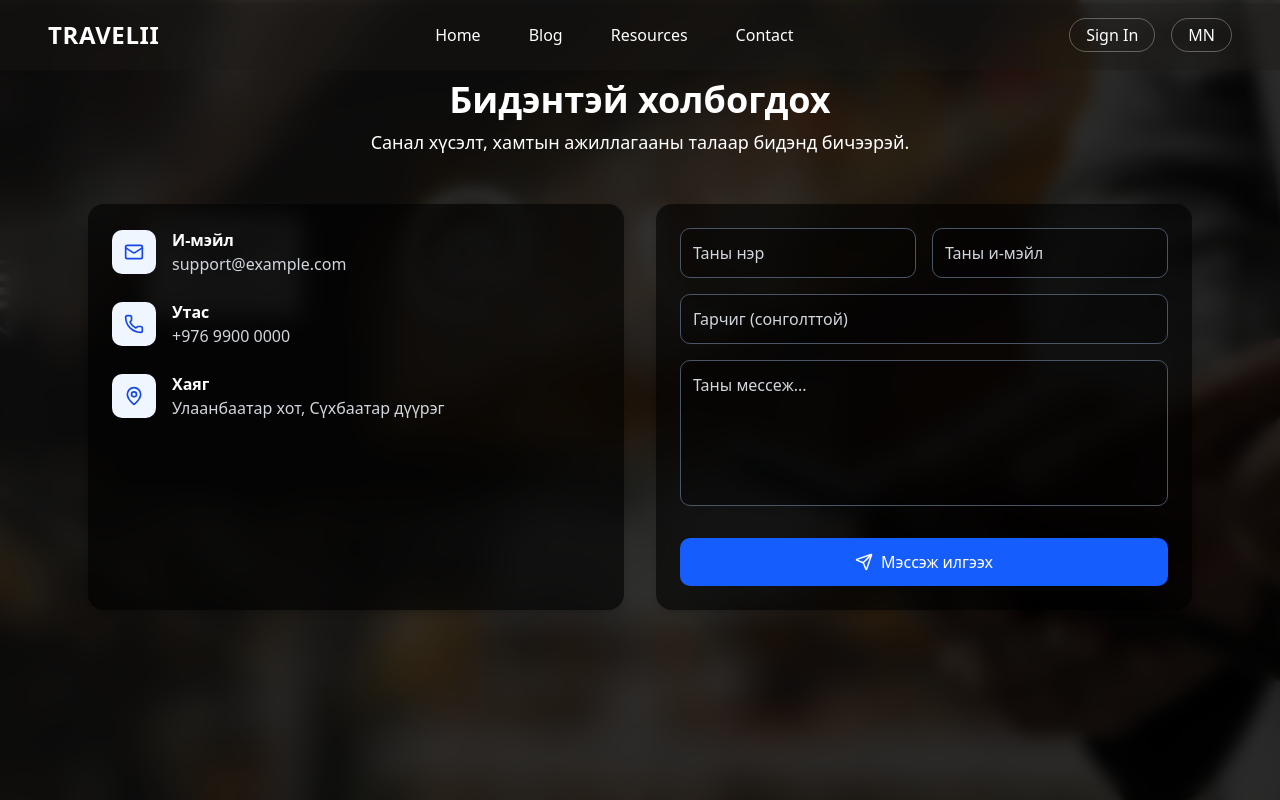
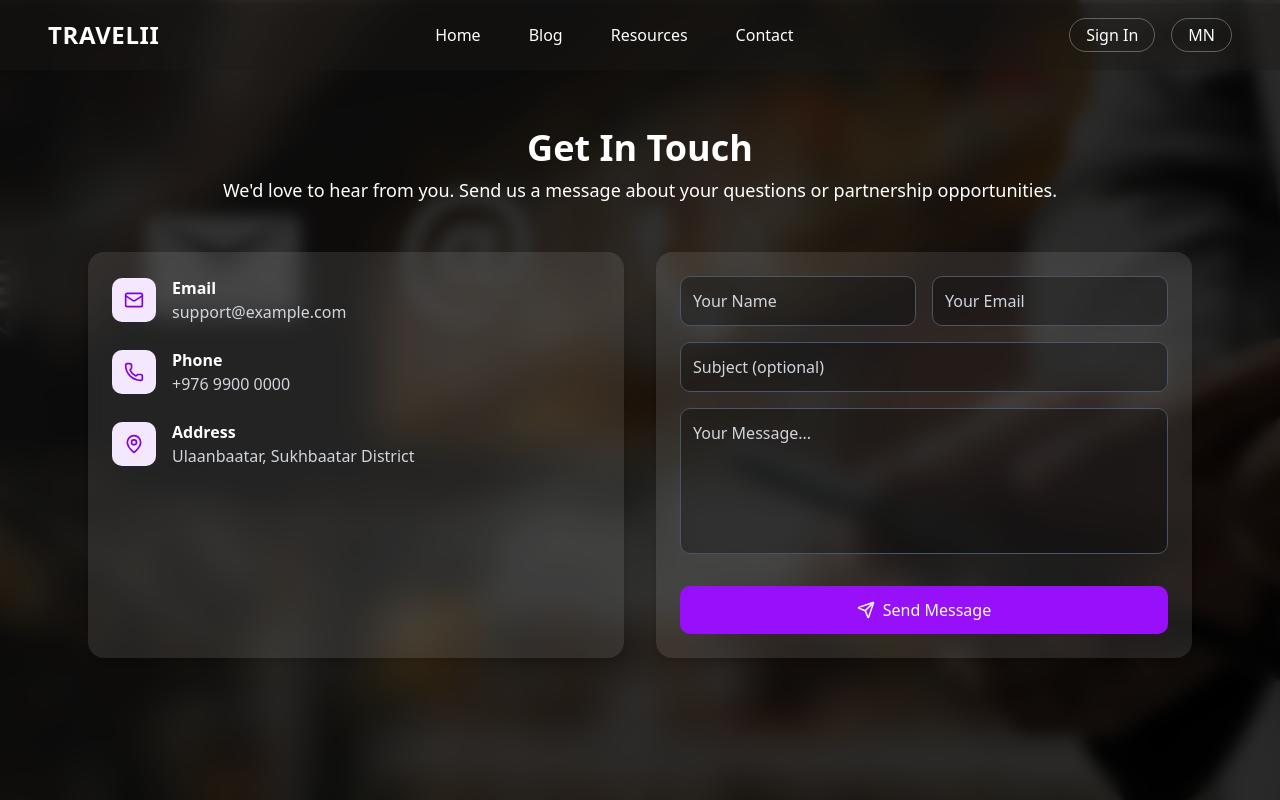
Before and after one commit to sodblor/pada-1-3-group-project-real-, a Next.js app: page /contact in a window 1280 px wide. Built offline with nearby package versions, Linux system fonts and the light colour scheme.

Commit message:
Add live translation to Contact page

```diff
--- a/app/components/Header.jsx
+++ b/app/components/Header.jsx
@@ -16,7 +16,7 @@ export default function Header() {
         <Link href="/">{t.home}</Link>
         <Link href="/blog">{t.blog}</Link>
         <Link href="/travelresource">{t.resources}</Link>
-        <Link href="/contact">{t.contact}</Link>
+  <Link href="/contact">{t.contactLabel}</Link> {/* use string only */}
       </nav>
       <div className="flex items-center gap-4">
         <button className="px-4 py-1 rounded-full border border-white/30 hover:bg-white hover:text-black transition">
--- a/app/contact/page.jsx
+++ b/app/contact/page.jsx
@@ -1,9 +1,15 @@
+// app/contact/page.js
 "use client";
 
 import { useState, useEffect } from "react";
 import { Mail, Phone, MapPin, Send } from "lucide-react";
+import { messages } from "../messages";
+import { useLanguage } from "../context/LanguageContext";
 
 export default function Contact() {
+  const { lang } = useLanguage(); // Get current language
+  const t = messages[lang] || messages.en; // Fallback to English
+
   const [form, setForm] = useState({
     name: "",
     email: "",
@@ -15,8 +21,8 @@ export default function Contact() {
   const [ready, setReady] = useState(false);
 
   useEffect(() => {
-    const t = setTimeout(() => setReady(true), 100);
-    return () => clearTimeout(t);
+    const timer = setTimeout(() => setReady(true), 100);
+    return () => clearTimeout(timer);
   }, []);
 
   const onChange = (e) => setForm({ ...form, [e.target.name]: e.target.value });
@@ -24,26 +30,28 @@ export default function Contact() {
   const onSubmit = async (e) => {
     e.preventDefault();
     setStatus("");
+
     if (!form.name || !form.email || !form.message) {
-      setStatus("Та нэр, и-мэйл, мессежээ бөглөнө үү.");
+      setStatus(t.contact.errorRequired);
       return;
     }
+
     setSubmitting(true);
     try {
-      await new Promise((r) => setTimeout(r, 800));
-      setStatus("Мэссэж амжилттай илгээгдлээ! Бид удахгүй холбогдоно.");
+      await new Promise((r) => setTimeout(r, 800)); // simulate API call
+      setStatus(t.contact.successMessage);
       setForm({ name: "", email: "", subject: "", message: "" });
     } catch {
-      setStatus("Алдаа гарлаа. Дахин оролдоно уу.");
+      setStatus(t.contact.errorMessage);
     } finally {
       setSubmitting(false);
     }
   };
 
   const contactInfo = [
-    { icon: Mail, title: "И-мэйл", text: "support@example.com" },
-    { icon: Phone, title: "Утас", text: "+976 9900 0000" },
-    { icon: MapPin, title: "Хаяг", text: "Улаанбаатар хот, Сүхбаатар дүүрэг" },
+    { icon: Mail, title: t.contact.email, text: "support@example.com" },
+    { icon: Phone, title: t.contact.phone, text: "+976 9900 0000" },
+    { icon: MapPin, title: t.contact.address, text: t.contact.addressText },
   ];
 
   return (
@@ -53,20 +61,20 @@ export default function Contact() {
     >
       <div className="absolute inset-0 bg-black/70 backdrop-blur-sm" />
       <div
-        className={`relative max-w-6xl mx-auto py-20 px-4 md:px-6 transition-all duration-700 ease-out ${
+        className={`relative max-w-6xl mx-auto py-32 px-4 md:px-6 transition-all duration-700 ease-out ${
           ready ? "opacity-100 translate-y-0" : "opacity-0 translate-y-6"
         }`}
       >
+        {/* Header */}
         <header className="text-center mb-12 text-white">
-          <h1 className="text-4xl font-bold mb-2">Бидэнтэй холбогдох</h1>
-          <p className="text-lg">
-            Санал хүсэлт, хамтын ажиллагааны талаар бидэнд бичээрэй.
-          </p>
+          <h1 className="text-4xl font-bold mb-2">{t.contact.title}</h1>
+          <p className="text-lg">{t.contact.subtitle}</p>
         </header>
 
         <div className="grid grid-cols-1 lg:grid-cols-2 gap-8">
+          {/* Contact Info */}
           <section
-            className={`bg-black/60 backdrop-blur-sm rounded-2xl shadow-md p-6 flex flex-col gap-6 transition-all duration-700 ease-out ${
+            className={`bg-white/10 dark:bg-black/60 backdrop-blur-sm rounded-2xl shadow-md p-6 flex flex-col gap-6 transition-all duration-700 ease-out ${
               ready ? "opacity-100 translate-y-0" : "opacity-0 translate-y-6"
             }`}
           >
@@ -76,7 +84,7 @@ export default function Contact() {
                 className="flex items-center gap-4 transition-all duration-700 ease-out"
                 style={{ transitionDelay: `${idx * 150}ms` }}
               >
-                <div className="p-3 bg-blue-50 text-blue-700 rounded-lg">
+                <div className="p-3 bg-purple-100 text-purple-700 rounded-lg">
                   <Icon size={20} />
                 </div>
                 <div>
@@ -86,41 +94,43 @@ export default function Contact() {
               </div>
             ))}
           </section>
+
+          {/* Contact Form */}
           <section
-            className={`bg-black/60 backdrop-blur-sm rounded-2xl shadow-md p-6 transition-all duration-700 ease-out ${
+            className={`bg-white/10 dark:bg-black/60 backdrop-blur-sm rounded-2xl shadow-md p-6 transition-all duration-700 ease-out ${
               ready ? "opacity-100 translate-y-0" : "opacity-0 translate-y-6"
             }`}
           >
             <form className="flex flex-col gap-4" onSubmit={onSubmit}>
               <div className="grid grid-cols-1 sm:grid-cols-2 gap-4">
                 <input
-                  className="border border-gray-600 rounded-lg p-3 outline-none bg-black/30 text-white placeholder-gray-300 focus:ring-2 focus:ring-blue-200"
+                  className="border border-gray-600 rounded-lg p-3 outline-none bg-black/30 text-white placeholder-gray-300 focus:ring-2 focus:ring-purple-400"
                   name="name"
-                  placeholder="Таны нэр"
+                  placeholder={t.contact.namePlaceholder}
                   value={form.name}
                   onChange={onChange}
                 />
                 <input
-                  className="border border-gray-600 rounded-lg p-3 outline-none bg-black/30 text-white placeholder-gray-300 focus:ring-2 focus:ring-blue-200"
+                  className="border border-gray-600 rounded-lg p-3 outline-none bg-black/30 text-white placeholder-gray-300 focus:ring-2 focus:ring-purple-400"
                   name="email"
                   type="email"
-                  placeholder="Таны и-мэйл"
+                  placeholder={t.contact.emailPlaceholder}
                   value={form.email}
                   onChange={onChange}
                 />
               </div>
 
               <input
-                className="border border-gray-600 rounded-lg p-3 outline-none bg-black/30 text-white placeholder-gray-300 focus:ring-2 focus:ring-blue-200"
+                className="border border-gray-600 rounded-lg p-3 outline-none bg-black/30 text-white placeholder-gray-300 focus:ring-2 focus:ring-purple-400"
                 name="subject"
-                placeholder="Гарчиг (сонголттой)"
+                placeholder={t.contact.subjectPlaceholder}
                 value={form.subject}
                 onChange={onChange}
               />
               <textarea
-                className="border border-gray-600 rounded-lg p-3 outline-none bg-black/30 text-white placeholder-gray-300 resize-none focus:ring-2 focus:ring-blue-200"
+                className="border border-gray-600 rounded-lg p-3 outline-none bg-black/30 text-white placeholder-gray-300 resize-none focus:ring-2 focus:ring-purple-400"
                 name="message"
-                placeholder="Таны мессеж..."
+                placeholder={t.contact.messagePlaceholder}
                 rows={5}
                 value={form.message}
                 onChange={onChange}
@@ -133,12 +143,12 @@ export default function Contact() {
               )}
 
               <button
-                className="mt-4 inline-flex items-center justify-center gap-2 bg-blue-600 text-white font-medium py-3 rounded-lg hover:bg-blue-700 transition-colors disabled:opacity-70"
+                className="mt-4 inline-flex items-center justify-center gap-2 bg-purple-600 text-white font-medium py-3 rounded-lg hover:bg-purple-700 transition-colors disabled:opacity-70"
                 type="submit"
                 disabled={submitting}
               >
-                <Send size={18} />{" "}
-                {submitting ? "Илгээж байна..." : "Мэссэж илгээх"}
+                <Send size={18} />
+                {submitting ? t.contact.sending : t.contact.sendButton}
               </button>
             </form>
           </section>
--- a/app/messages.js
+++ b/app/messages.js
@@ -5,7 +5,7 @@ export const messages = {
     home: "Home",
     blog: "Blog",
     resources: "Resources",
-    contact: "Contact",
+    contactLabel: "Contact", // <-- for header only
     signin: "Sign In",
 
     // Blog page
@@ -78,6 +78,25 @@ export const messages = {
       relatedPosts: "Related Posts",
       readMore: "Read More",
     },
+
+    // Contact page
+    contact: {
+      title: "Get In Touch",
+      subtitle: "We'd love to hear from you. Send us a message about your questions or partnership opportunities.",
+      email: "Email",
+      phone: "Phone",
+      address: "Address",
+      addressText: "Ulaanbaatar, Sukhbaatar District",
+      namePlaceholder: "Your Name",
+      emailPlaceholder: "Your Email",
+      subjectPlaceholder: "Subject (optional)",
+      messagePlaceholder: "Your Message...",
+      sendButton: "Send Message",
+      sending: "Sending...",
+      errorRequired: "Please fill in your name, email, and message.",
+      successMessage: "Message sent successfully! We'll get back to you soon.",
+      errorMessage: "An error occurred. Please try again.",
+    },
   },
 
   mn: {
@@ -85,7 +104,7 @@ export const messages = {
     home: "Нүүр",
     blog: "Блог",
     resources: "Нөөц",
-    contact: "Холбоо барих",
+    contactLabel: "Холбоо барих", // <-- for header only
     signin: "Нэвтрэх",
 
     // Blog page
@@ -158,5 +177,24 @@ export const messages = {
       relatedPosts: "Холбоотой нийтлэлүүд",
       readMore: "Дэлгэрэнгүй",
     },
+
+    // Contact page
+    contact: {
+      title: "Бидэнтэй холбогдох",
+      subtitle: "Санал хүсэлт, хамтын ажиллагааны талаар бидэнд бичээрэй.",
+      email: "И-мэйл",
+      phone: "Утас",
+      address: "Хаяг",
+      addressText: "Улаанбаатар хот, Сүхбаатар дүүрэг",
+      namePlaceholder: "Таны нэр",
+      emailPlaceholder: "Таны и-мэйл",
+      subjectPlaceholder: "Гарчиг (сонголттой)",
+      messagePlaceholder: "Таны мессеж...",
+      sendButton: "Мэссэж илгээх",
+      sending: "Илгээж байна...",
+      errorRequired: "Та нэр, и-мэйл, мессежээ бөглөнө үү.",
+      successMessage: "Мэссэж амжилттай илгээгдлээ! Бид удахгүй холбогдоно.",
+      errorMessage: "Алдаа гарлаа. Дахин оролдоно уу.",
+    },
   },
 };
```
Also changed, not shown: app/page.js (added).
